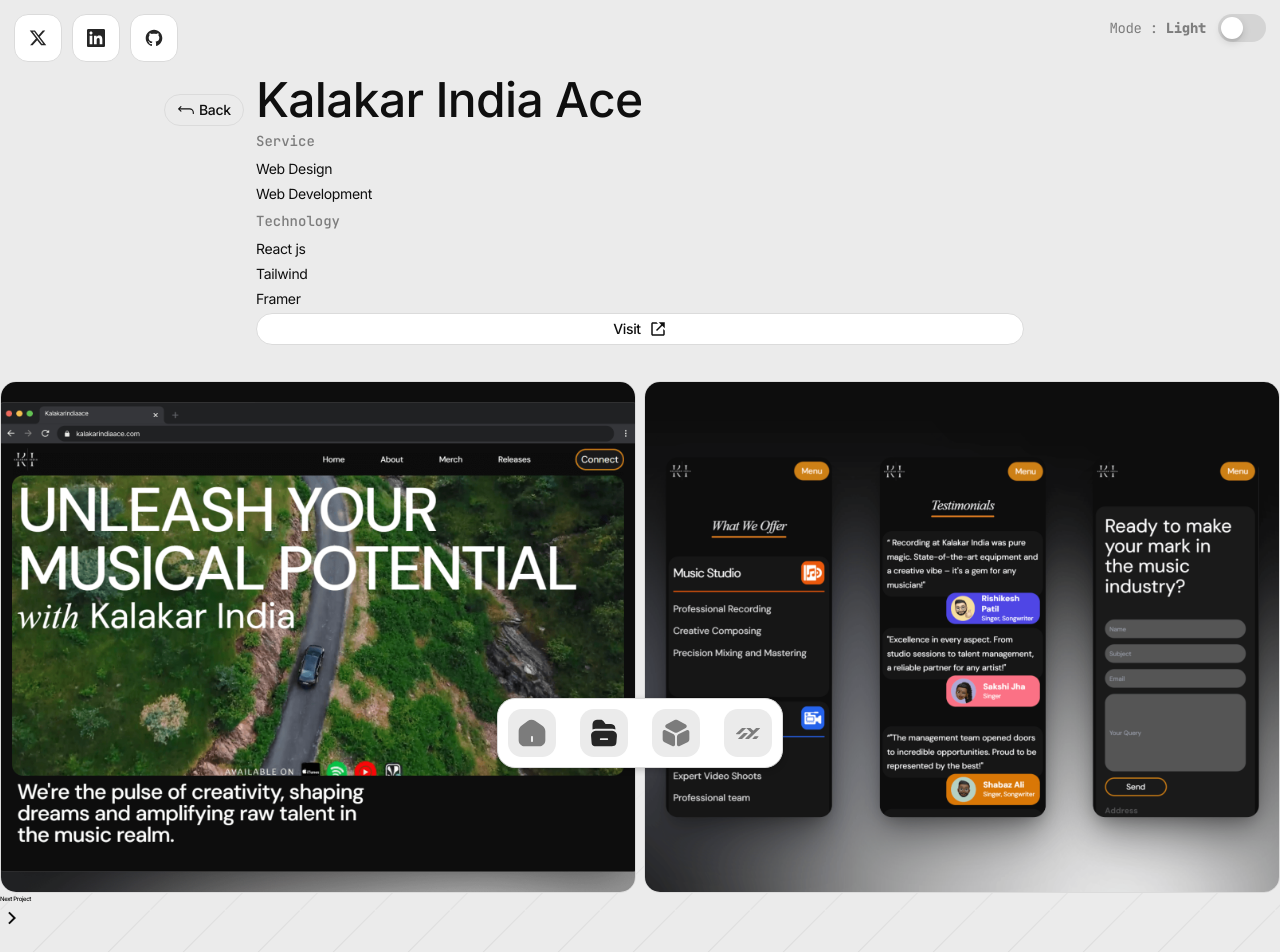
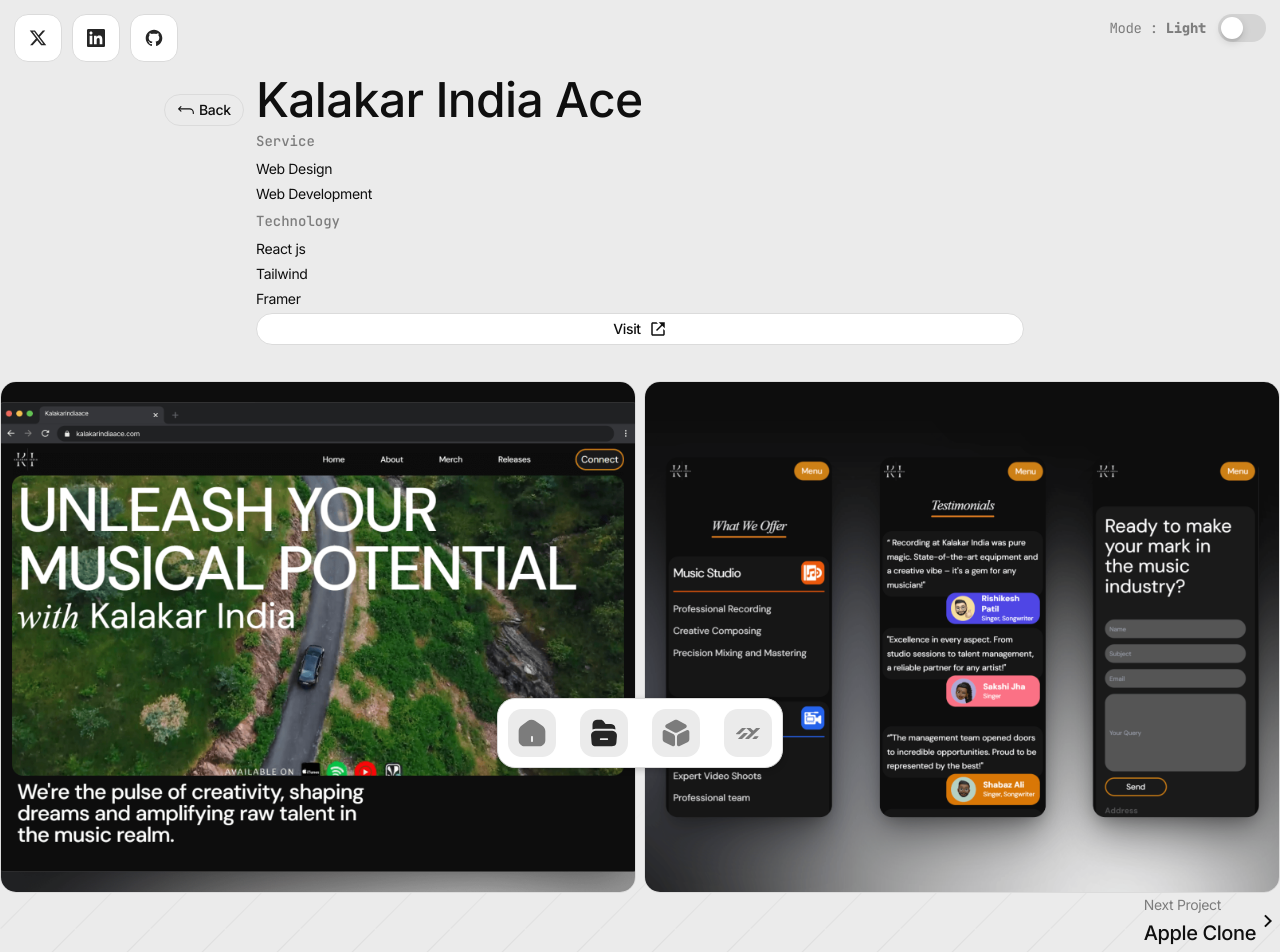
Before and after one commit to Shubham-yelekar/portfolio2024, a React (Vite) app: page /projects/1 in a window 1280 px wide. Shown: the top 952 px of the page. Built offline with nearby package versions, Linux system fonts and the light colour scheme.

Commit message:
bottoim navigation added

```diff
--- a/src/App.css
+++ b/src/App.css
@@ -669,6 +669,36 @@
   border: 1px solid var(--nav-highlight);
 }
 
+.navigation-buttons {
+
+
+  display: flex;
+  align-items: center;
+  justify-content: space-between;
+  color: var(--text-color);
+  margin: top 2.4rem ;
+}
+
+.navigation-buttons p{
+  font-size: 1.4rem;
+  color: var(--text-color-05);
+
+}
+
+.navigation-buttons h5 {
+  font-size: 2rem;
+}
+
+.prev-btn {
+  display: flex;
+  align-items: center;
+}
+
+.next-btn {
+  display: flex;
+  align-items: center;
+}
+
 .archive-wrapper {
   /* max-width: 768px; */
   margin: 0 auto;
--- a/src/pages/ProjectDetails.jsx
+++ b/src/pages/ProjectDetails.jsx
@@ -88,15 +88,27 @@
           <img key={index} src={item} alt={`${project.name} - Image ${index + 1}`} />
         ))}
       </motion.div>
-        <div className='navigation-buttons'>
+
+
+
+      <div className='navigation-buttons'>
         {prevProject && (
           <Link to={`/projects/${prevProject.id}`} className='prev-btn'>
-            <RiArrowLeftSLine size={24} /> Previous Project
+            <RiArrowLeftSLine size={24} />
+            <div>
+
+            <p>Previous Project</p>
+            <h5>{prevProject.name}</h5>
+            </div>
           </Link>
         )}
+        <div></div>
         {nextProject && (
           <Link to={`/projects/${nextProject.id}`} className='next-btn'>
-            Next Project <RiArrowRightSLine size={24} />
+            <div>
+              <p>Next Project</p>
+              <h5>{nextProject.name}</h5>
+            </div><RiArrowRightSLine size={24} />
           </Link>
         )}
         </div>
```
